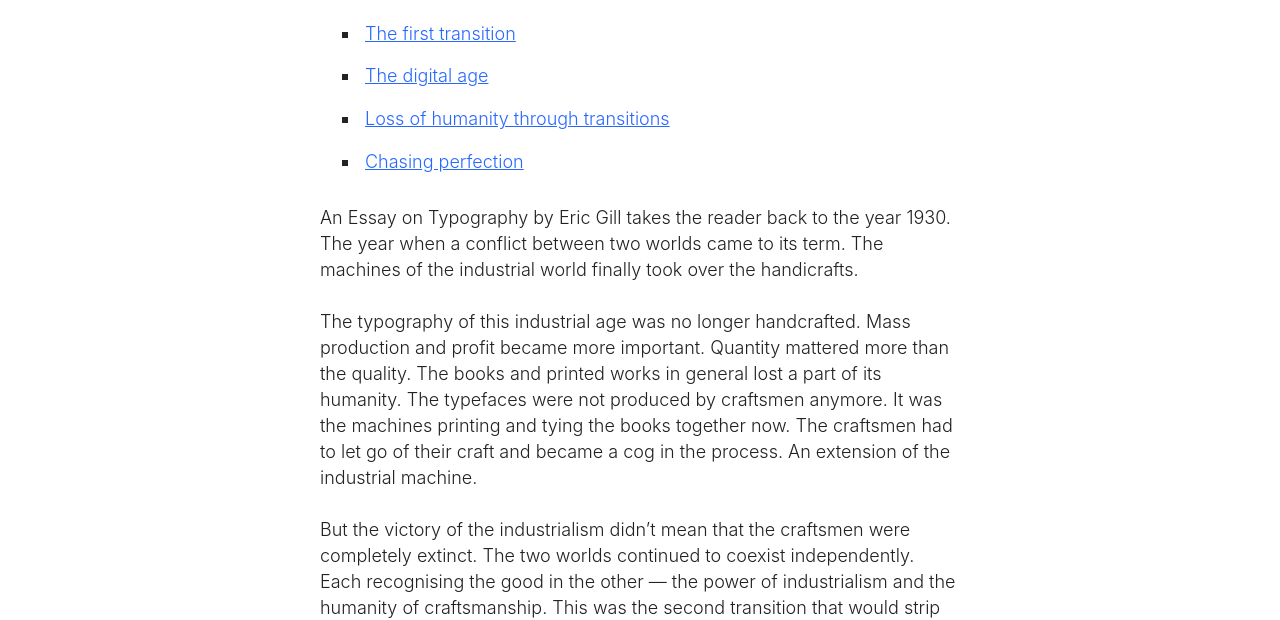
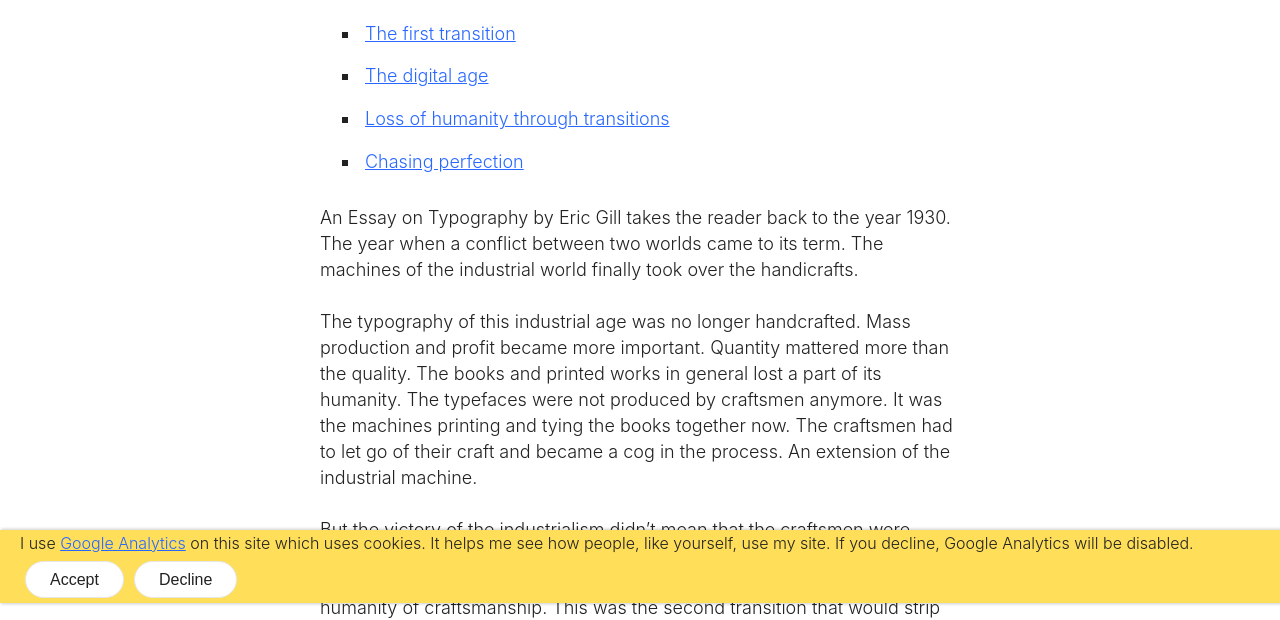
Before and after one commit to dg1234uk/dangranger.co.uk, a Gatsby site: page /posts/humane-typography-in-the-digital-age/ in a window 1280 px wide. Shown: the part 197-817 px from the top of the page. Built offline with nearby package versions, Linux system fonts and the light colour scheme; Gatsby itself is replaced by a stand-in of ours.

Commit message:
:cookie: Finished cookie permission requester

```diff
--- a/package.json
+++ b/package.json
@@ -19,15 +19,15 @@
   ],
   "license": "MIT",
   "dependencies": {
-    "gatsby": "^2.3.2",
+    "gatsby": "^2.3.3",
     "gatsby-image": "^2.0.35",
     "gatsby-plugin-feed": "^2.1.0",
     "gatsby-plugin-google-gtag": "^1.0.16",
-    "gatsby-plugin-manifest": "^2.0.24",
+    "gatsby-plugin-manifest": "^2.0.25",
     "gatsby-plugin-offline": "^2.0.25",
     "gatsby-plugin-react-helmet": "^3.0.11",
     "gatsby-plugin-robots-txt": "^1.4.0",
-    "gatsby-plugin-sharp": "^2.0.31",
+    "gatsby-plugin-sharp": "^2.0.32",
     "gatsby-plugin-sitemap": "^2.0.10",
     "gatsby-remark-autolink-headers": "^2.0.16",
     "gatsby-remark-embed-snippet": "^3.2.4",
--- a/src/components/CookieWarning.js
+++ b/src/components/CookieWarning.js
@@ -1,38 +1,58 @@
 /* global gaOptout */
-import React, { Fragment } from 'react';
+import React from 'react';
 import getCookie from '../utils/getCookie';
 
-const CookieWarning = () => {
-  // console.log(getCookie('dg1234uk'));
-
+class CookieWarning extends React.Component {
+  constructor(props) {
+    super(props);
     const cookie = getCookie('acceptCookies');
-
-  let requestPermission = true;
     if (cookie === 'true' || cookie === 'false') {
-    requestPermission = false;
+      this.state = { requestPermission: false };
+    } else {
+      this.state = { requestPermission: true };
+    }
   }
 
-  function acceptCookies(e) {
-    e.preventDefault();
-    document.cookie = 'acceptCookies=true';
-    requestPermission = false;
-  }
+  setCookie = cookie => {
+    // Build the expiration date string:
+    const expirationDate = new Date();
+    let cookieString = '';
+    expirationDate.setFullYear(expirationDate.getFullYear() + 1);
+    // Build the set-cookie string:
+    cookieString = `${cookie}; path=/; expires= + ${expirationDate.toUTCString()}`;
+    // Create or update the cookie:
+    document.cookie = cookieString;
+  };
 
-  function declineCookies(e) {
-    e.preventDefault();
-    document.cookie = 'acceptCookies=false';
+  acceptCookies = event => {
+    event.preventDefault();
+    this.setCookie('acceptCookies=true');
+    this.setState({
+      requestPermission: false,
+    });
+  };
+
+  declineCookies = event => {
+    event.preventDefault();
+    this.setCookie('acceptCookies=false');
     gaOptout();
-    requestPermission = false;
-  }
+    this.setState({
+      requestPermission: false,
+    });
+  };
+
+  render() {
+    const { requestPermission } = this.state;
 
     const divStyle = {
       position: 'fixed',
       width: '100%',
       left: '0',
       bottom: '0',
-    padding: '5px',
-    background: '#EEE',
-    borderTop: '1px solid #888',
+      padding: '0 1.25rem',
+      background: '#FFDE59',
+      // borderTop: '1px solid #888',
+      boxShadow: '2px 0 3px 1px rgba(0, 0, 0, 0.2)',
     };
 
     const buttonDivStyle = {
@@ -41,38 +61,50 @@
     };
 
     const buttonStyle = {
+      cursor: 'pointer',
       margin: '5px',
+      background: '#fff',
+      fontSize: '1rem',
     };
 
     const CookieRequest = () => (
       <div style={divStyle} className="cookie-warn">
         <span>
-        I use Google Analytics on this site to help me see how people use my
-        site. To help remember you it sets cookies.{' '}
+          I use{' '}
+          <a
+            href="https://developers.google.com/analytics/devguides/collection/analyticsjs/cookie-usage"
+            target="_blank"
+            rel="noopener noreferrer"
+          >
+            Google Analytics
+          </a>{' '}
+          on this site which uses cookies. It helps me see how people, like
+          yourself, use my site. If you decline, Google Analytics will be
+          disabled.
         </span>
 
         <div style={buttonDivStyle}>
-        <a
-          href="#"
-          onClick={acceptCookies}
+          <button
+            type="button"
+            onClick={this.acceptCookies}
             style={buttonStyle}
             className="link-button"
           >
-          Accept Cookies
-        </a>
-        <a
-          href="#"
-          onClick={declineCookies}
+            Accept
+          </button>
+          <button
+            type="button"
+            onClick={this.declineCookies}
             style={buttonStyle}
             className="link-button"
           >
-          Decline Cookies
-        </a>
+            Decline
+          </button>
         </div>
       </div>
     );
-
     return requestPermission ? <CookieRequest /> : null;
-};
+  }
+}
 
 export default CookieWarning;
--- a/src/templates/blog-post.js
+++ b/src/templates/blog-post.js
@@ -3,6 +3,7 @@
 import { Link, graphql } from 'gatsby';
 import SEO from '../components/Seo';
 import Copyright from '../components/Copyright';
+import CookieWarning from '../components/CookieWarning';
 
 const BlogPost = ({ data }) => {
   const post = data.markdownRemark;
@@ -40,6 +41,7 @@
           </footer>
         </article>
       </main>
+      <CookieWarning />
     </div>
   );
 };
--- a/src/utils/getCookie.js
+++ b/src/utils/getCookie.js
@@ -1,4 +1,5 @@
 const getCookie = name => {
+  if (typeof document === 'undefined') return;
   const value = `; ${document.cookie}`;
   const parts = value.split(`; ${name}=`);
   if (parts.length === 2)
```
Also changed, not shown: 1 other file. Lines whose indentation alone changed are shown as unchanged.
